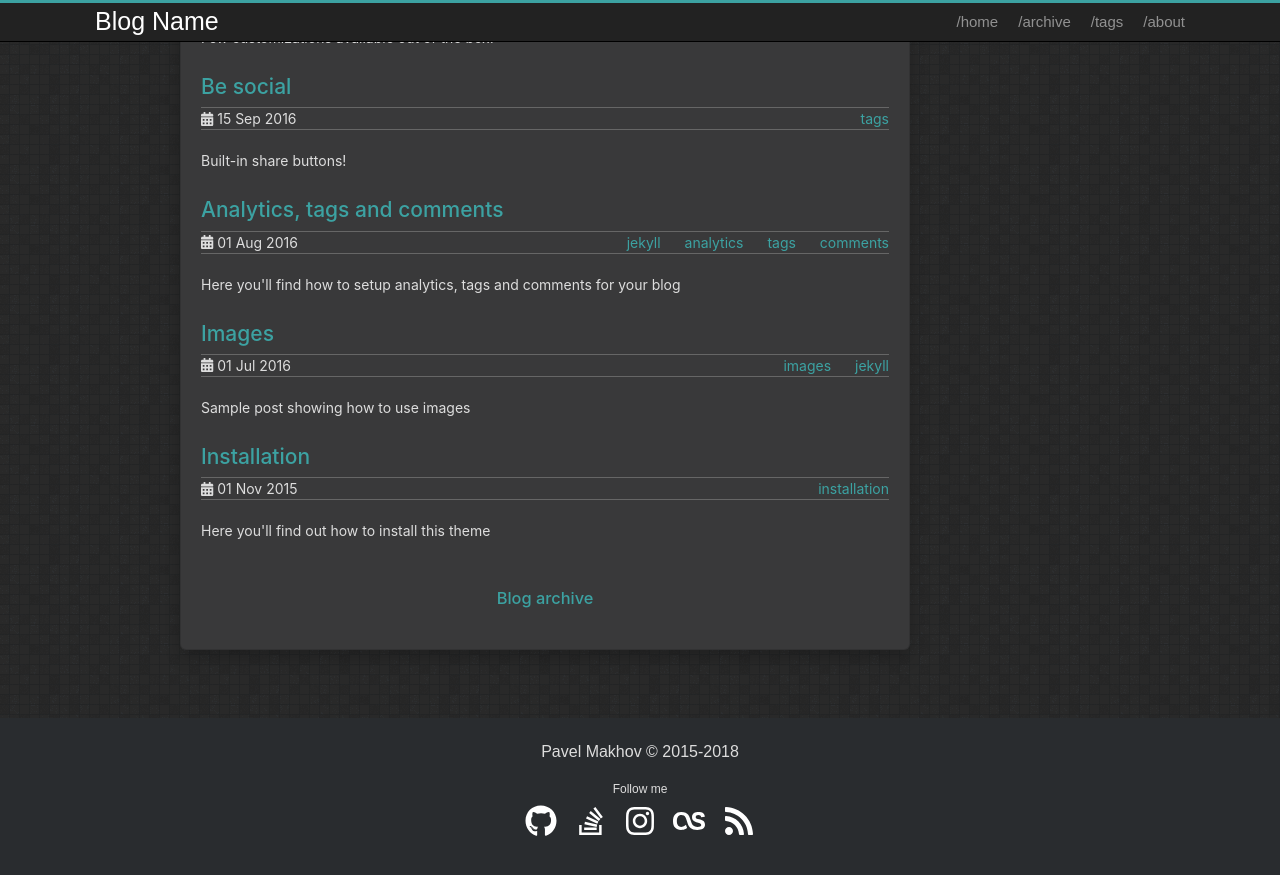
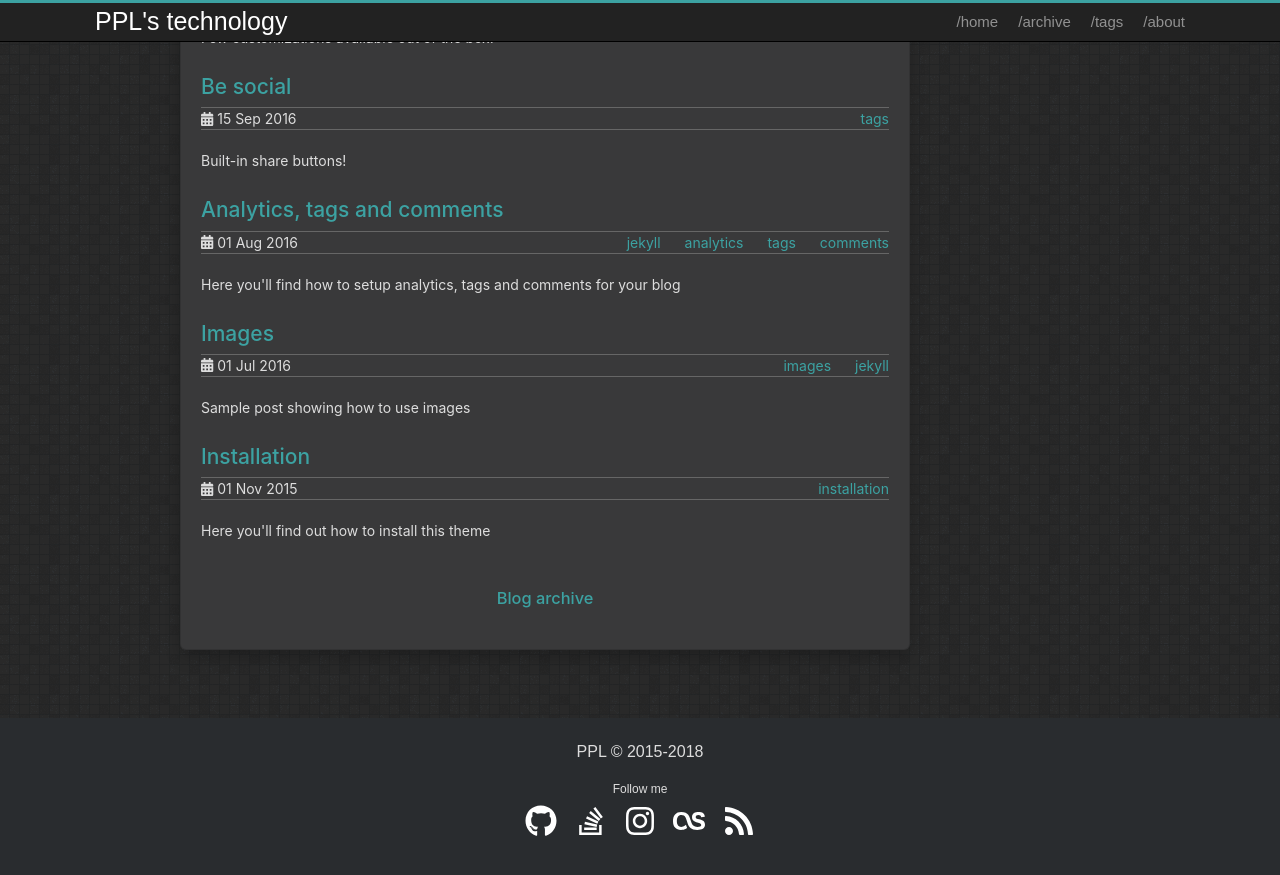
Before and after one commit to a120209520/MyBlog, a Jekyll site: the page built from index.html, in a window 1280 px wide and 900 px high, scrolled down 776 px. Shown: the top 875 px of the window. Built offline with Jekyll 4.4.1, drawn with Linux system fonts in a browser that asks for light colours.

Commit message:
修改_config.yml

```diff
--- a/_config.yml
+++ b/_config.yml
@@ -1,16 +1,16 @@
 # Jekyll configuration
 
-name: Blog Name
+name: PPL's technology
 description: Software Developer
 
 # Url is currently only used only for the RSS feed in feed.xml
-url: http://streetturtle.github.io
+url: http://a120209520.github.io
 #url: http://localhost:4000
 
 # For a project page here should be a project name. Otherwise (for user's/organization's page leave it empty)
-baseurl: '/jekyll-clean-dark'
+baseurl: '/ppl.github.io'
 
-author: Pavel Makhov
+author: PPL
 copyright: 2015-2018
 
 share:
```
